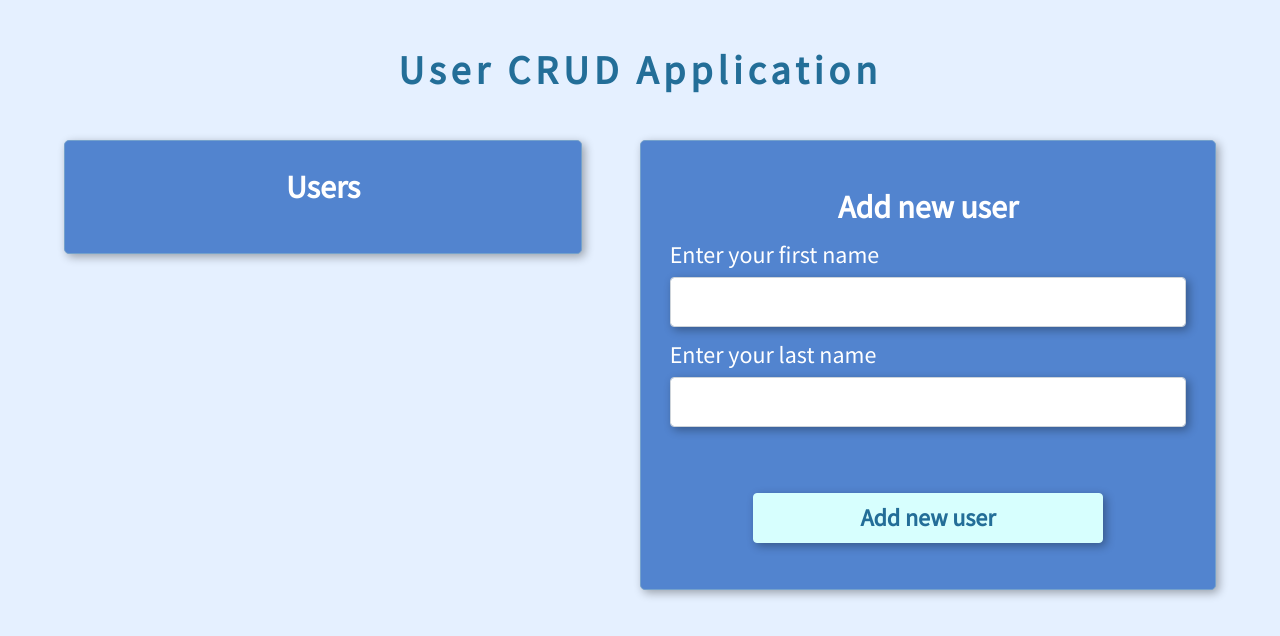
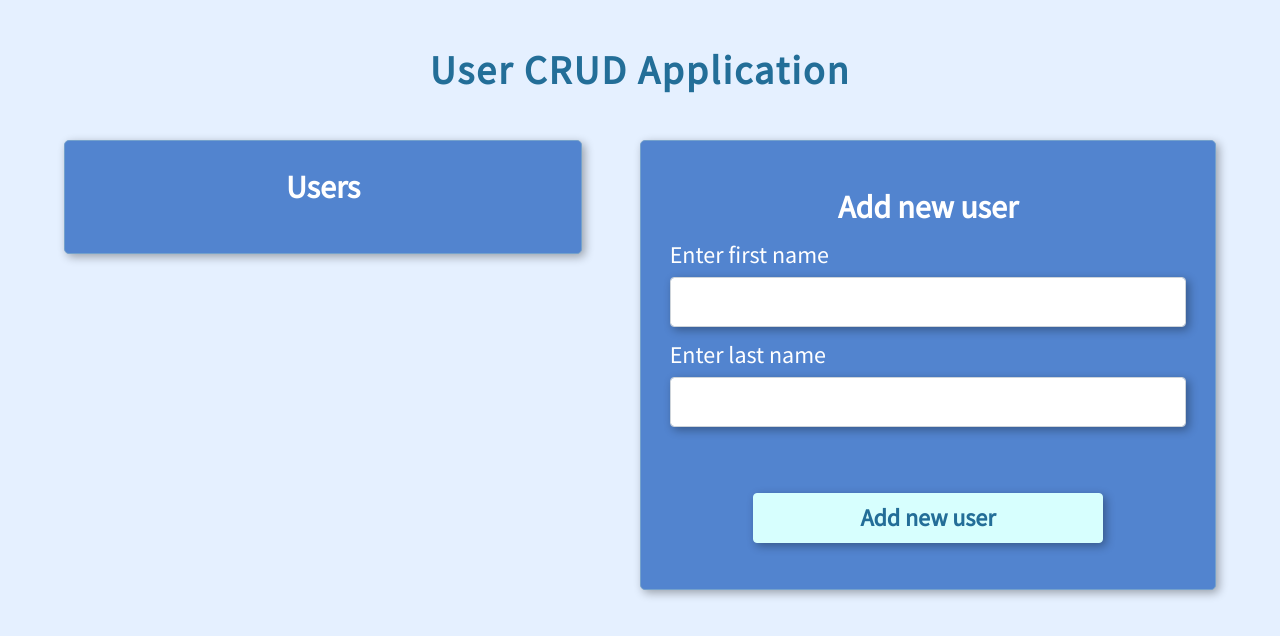
Before and after one commit to piotrorlowski/vuejs-app, a Vue app: page / in a window 1280 px wide. Shown: the top 636 px of the page. Built offline with nearby package versions, Linux system fonts and the light colour scheme.

Commit message:
change labels content, change letter spacing for main heading

```diff
--- a/src/App.vue
+++ b/src/App.vue
@@ -35,7 +35,7 @@ export default {
   text-align: center;
   font-size: 40px;
   font-weight: 700;
-  letter-spacing: 5px;
+  letter-spacing: 2px;
   color: #236e98;
 }
 
--- a/src/components/users/UserAdd.vue
+++ b/src/components/users/UserAdd.vue
@@ -4,7 +4,7 @@
     <b-form-group
       id="fieldset-1"
       class="UserAdd-inputGroup"
-      label="Enter your first name"
+      label="Enter first name"
       label-for="userFirstName"
       label-class="UserAdd-inputLabel"
     >
@@ -18,7 +18,7 @@
     <b-form-group
       id="fieldset-1"
       class="UserAdd-inputGroup"
-      label="Enter your last name"
+      label="Enter last name"
       label-for="userLastName"
       label-class="UserAdd-inputLabel"
     >
```
